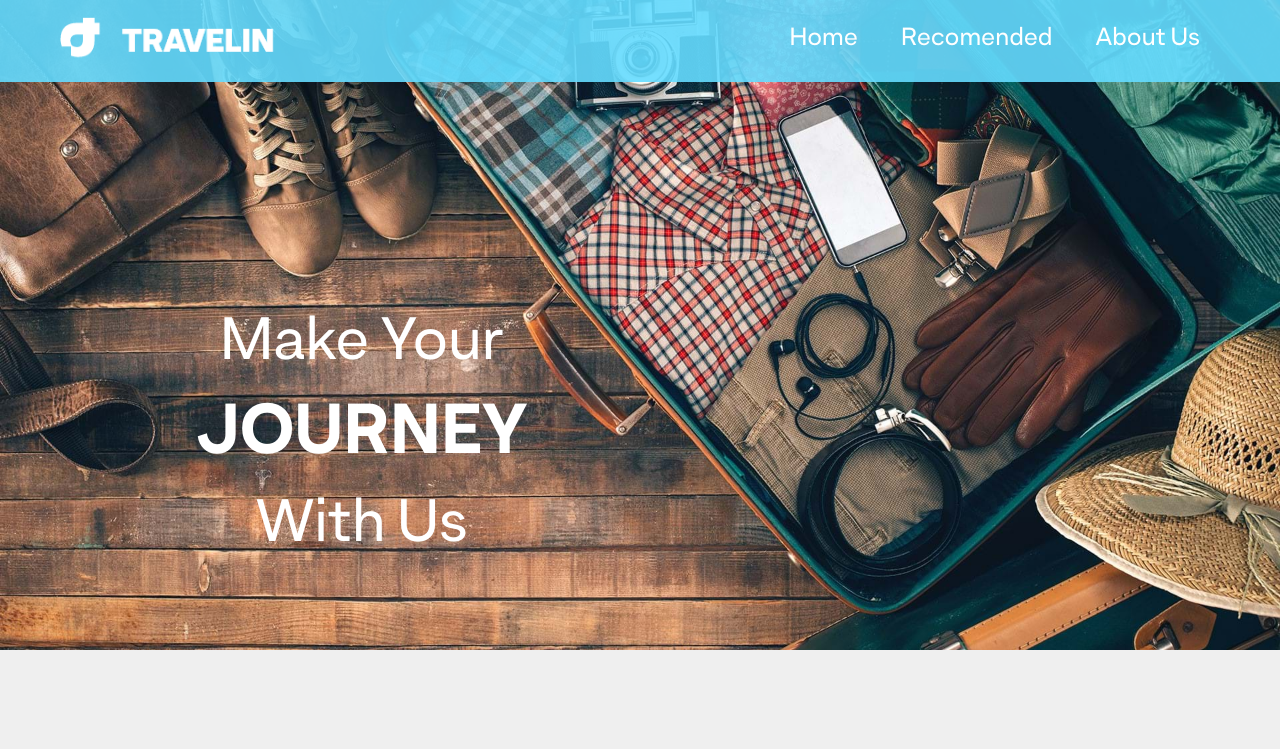
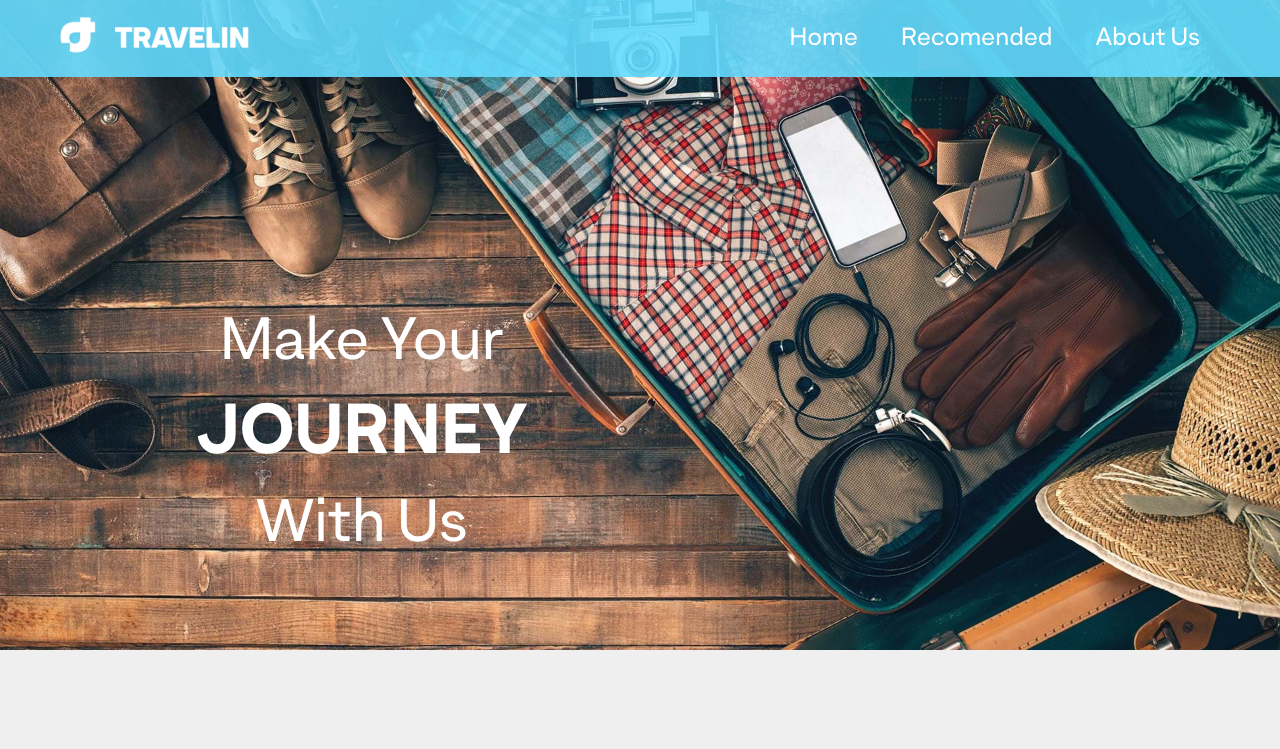
Before and after one commit to Fortinenta/travelin, a plain HTML site: page index.html in a window 1280 px wide. Shown: the top 749 px of the page. Drawn offline with Linux system fonts and the light colour scheme.

Commit message:
Update style.css

```diff
--- a/style.css
+++ b/style.css
@@ -63,7 +63,7 @@ header {
 }
 
 .logo{
-  width: 215px;
+  width: 190px;
   margin: 15px 0;
 }
 
```
